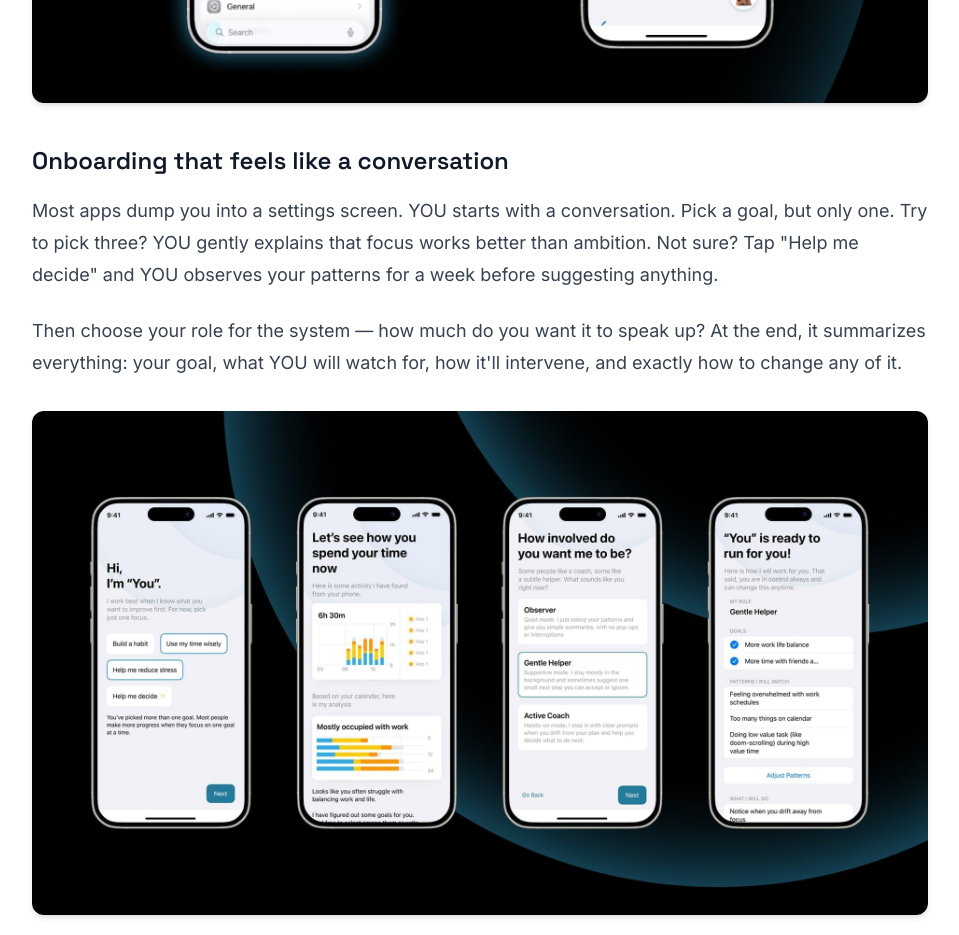
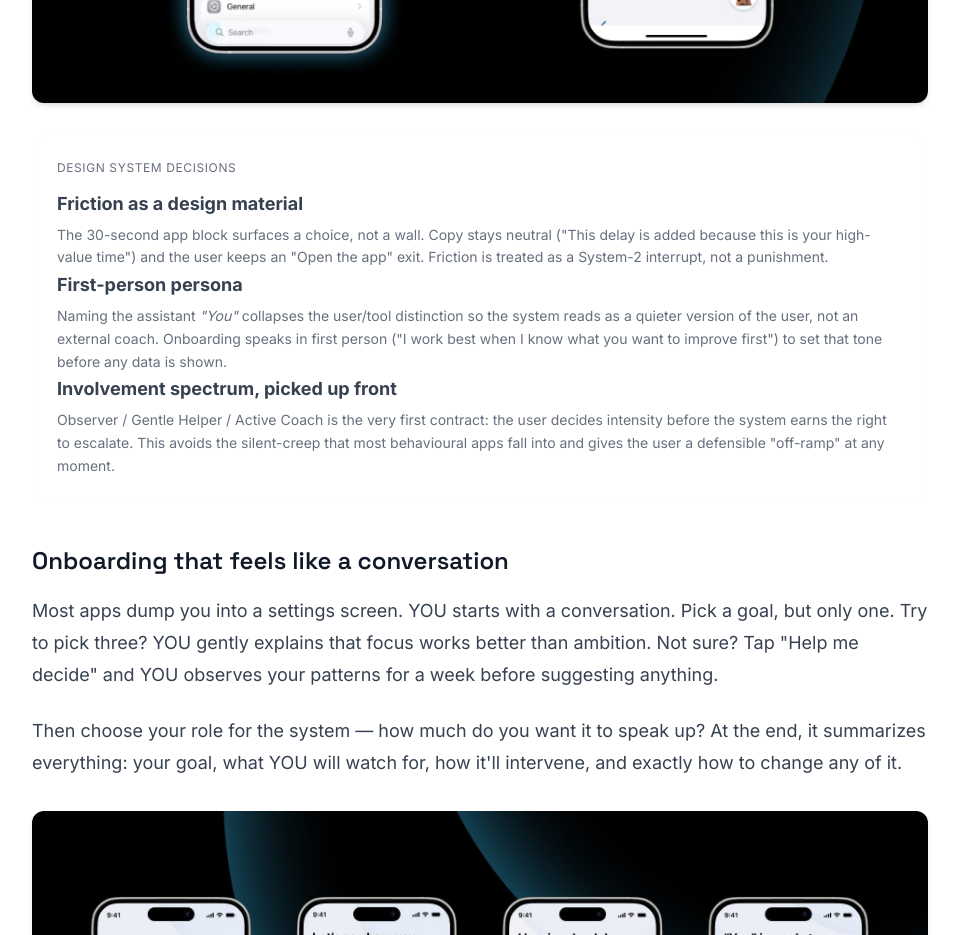
Before and after one commit to Skn1999/sumit-portfolio, a React (Vite) app: page /projects/super-ego-app in a window 1280 px wide. Shown: the part 6480-7415 px from the top of the page, without its empty margins (160-1119 px from the left). Built offline with nearby package versions, Linux system fonts and the light colour scheme.

Commit message:
Changes
Co-authored-by: Skn1999 <31825628+Skn1999@users.noreply.github.com>

```diff
--- a/src/content/projects/super-ego-app/index.mdx
+++ b/src/content/projects/super-ego-app/index.mdx
@@ -146,6 +146,26 @@ Think of Freud's SuperEgo concept. Not as a strict parent, but as a thoughtful i
 
 <ProjectImageAsset src="super-ego-app/integration.jpg" alt="Screenshot: System overview - data inputs, emotional awareness, interventions" />
 
+<aside className="bg-muted rounded-2xl p-6 border border-border/10 not-prose my-8">
+  <p className="text-xs uppercase tracking-wider text-muted-foreground mb-3">Design system decisions</p>
+  <div className="space-y-4">
+    <div>
+      <strong className="block">Friction as a design material</strong>
+      <p className="text-sm text-muted-foreground mt-1 leading-relaxed">The 30-second app block surfaces a choice, not a wall. Copy stays neutral ("This delay is added because this is your high-value time") and the user keeps an "Open the app" exit. Friction is treated as a System-2 interrupt, not a punishment.</p>
+    </div>
+    <div>
+      <strong className="block">First-person persona</strong>
+      <p className="text-sm text-muted-foreground mt-1 leading-relaxed">Naming the assistant <em>"You"</em> collapses the user/tool distinction so the system reads as a quieter version of the user, not an external coach. Onboarding speaks in first person ("I work best when I know what you want to improve first") to set that tone before any data is shown.</p>
+    </div>
+    <div>
+      <strong className="block">Involvement spectrum, picked up front</strong>
+      <p className="text-sm text-muted-foreground mt-1 leading-relaxed">Observer / Gentle Helper / Active Coach is the very first contract: the user decides intensity before the system earns the right to escalate. This avoids the silent-creep that most behavioural apps fall into and gives the user a defensible "off-ramp" at any moment.</p>
+    </div>
+  </div>
+</aside>
+
+
+
 ### Onboarding that feels like a conversation
 
 Most apps dump you into a settings screen. YOU starts with a conversation. Pick a goal, but only one. Try to pick three? YOU gently explains that focus works better than ambition. Not sure? Tap "Help me decide" and YOU observes your patterns for a week before suggesting anything.
```
